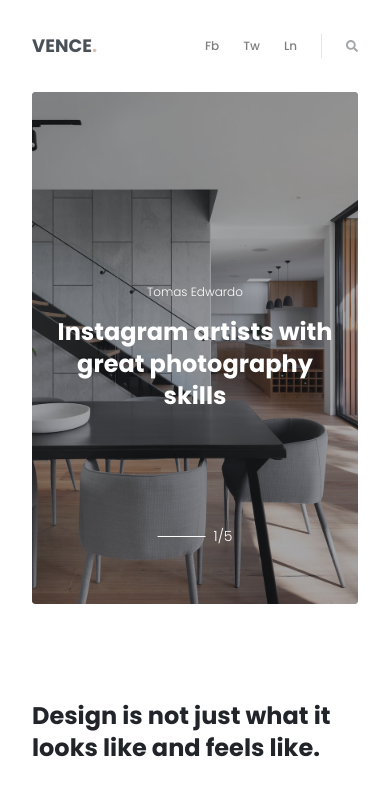
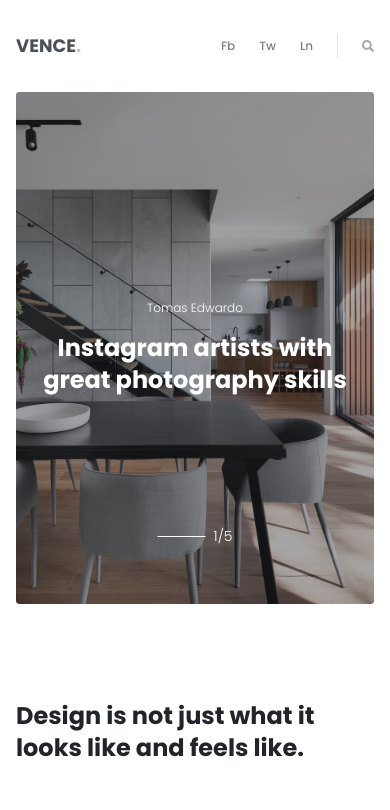
Before and after one commit to joeribreedveld/vence-interior, a Next.js app: page / in a window 390 px wide. Shown: the top 810 px of the page. Built offline with nearby package versions, Linux system fonts and the light colour scheme.

Commit message:
feat(page): change page width for test

```diff
--- a/src/styles/globals.css
+++ b/src/styles/globals.css
@@ -16,6 +16,6 @@
 /* Utilities Layer */
 @layer utilities {
     .page-width {
-        @apply md:px-16 px-8 lg:px-0 lg:max-w-4xl xl:max-w-6xl 2xl:max-w-7xl mx-auto w-full
+        @apply md:px-16 px-4 lg:px-0 lg:max-w-4xl xl:max-w-6xl 2xl:max-w-7xl mx-auto w-full
     }
 }
```
